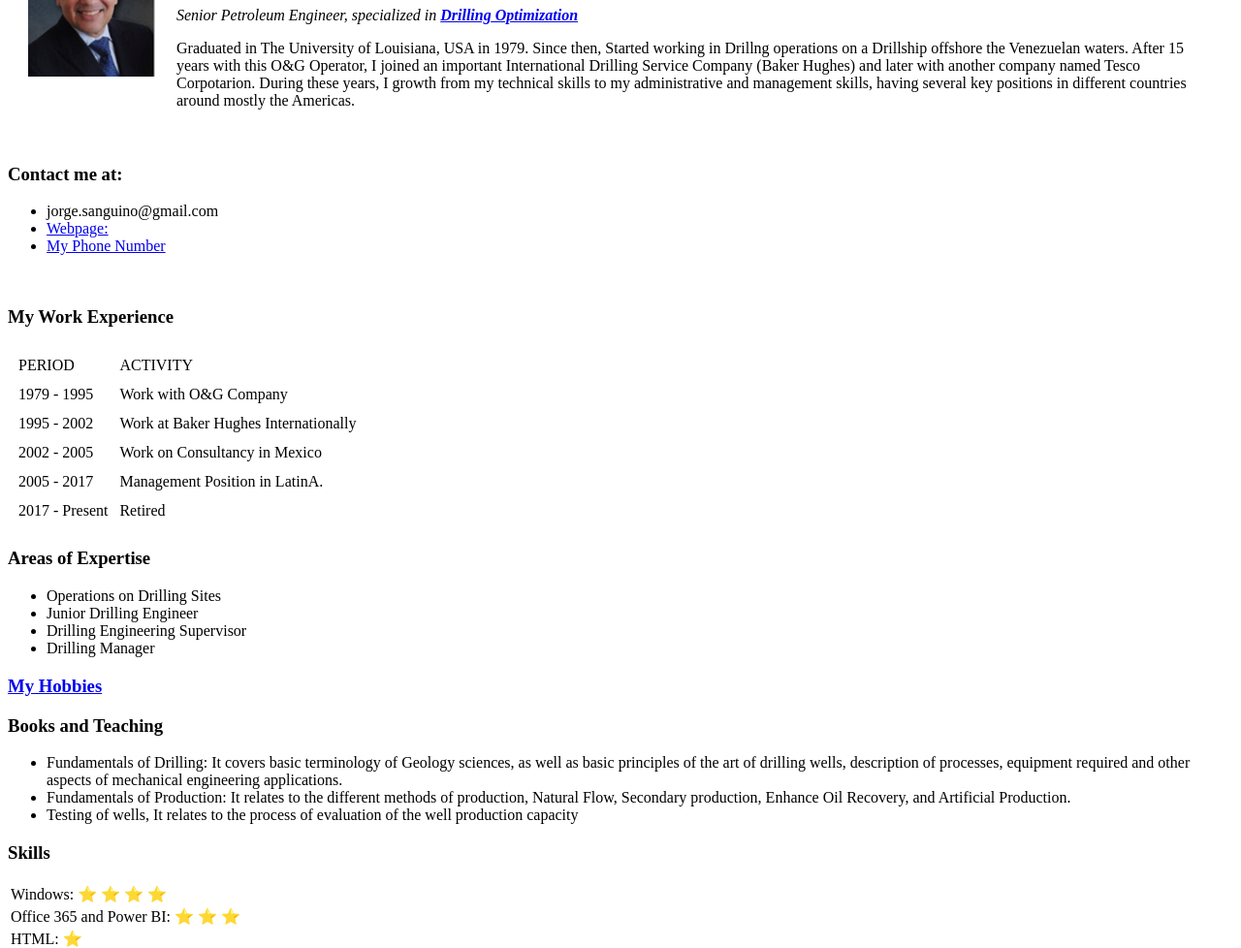
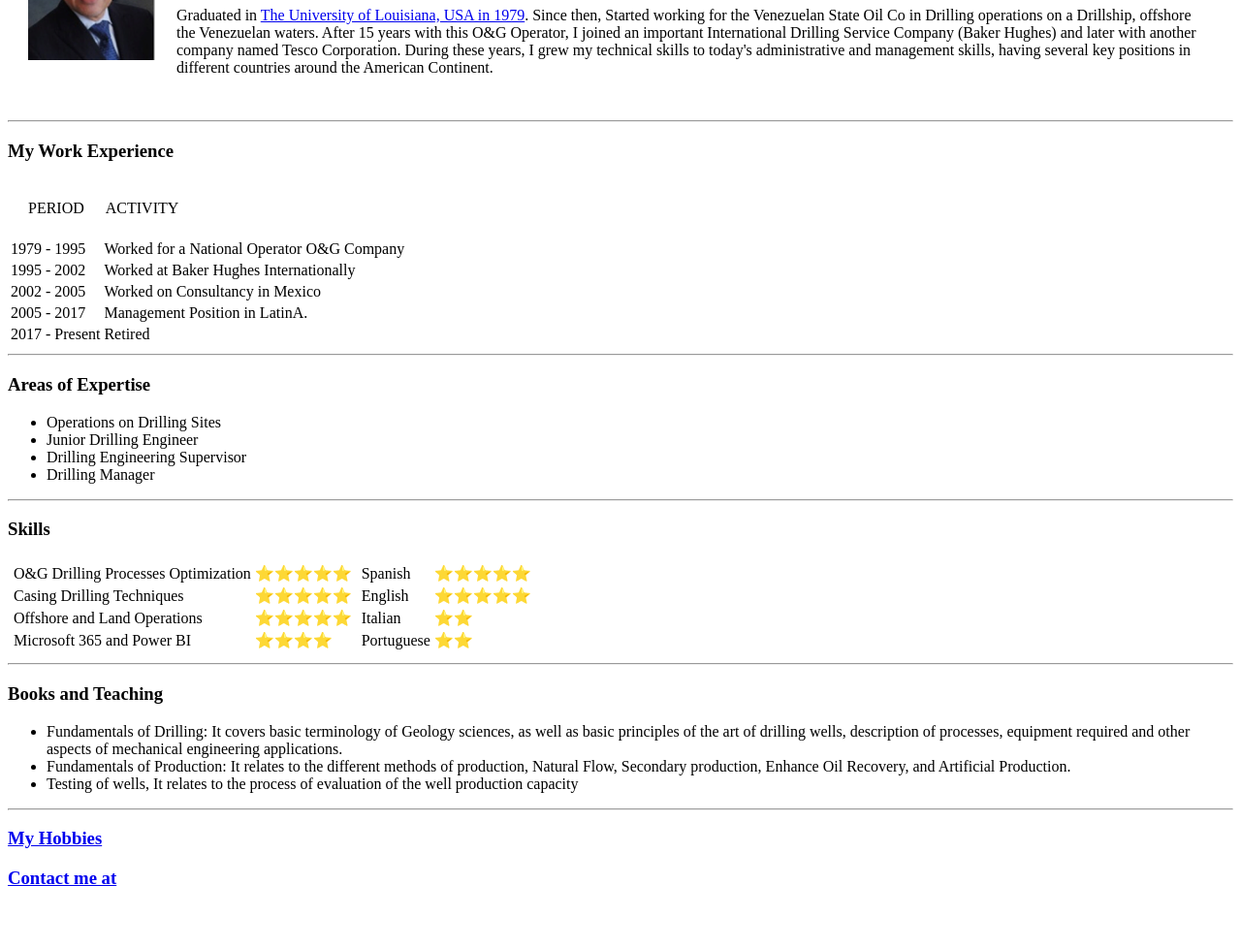
Before and after one commit to sanguinj/CV, a plain HTML site: page index.html in a window 1280 px wide. Shown: the part 136-1114 px from the top of the page at 97% size. After the commit the page ends 1072 px from the top, so only its background shows below. Drawn offline with Linux system fonts and the light colour scheme.

Commit message:
Updated 3 files, Contact. Hobbies and Index. All w- the html extension

```diff
--- a/index.html
+++ b/index.html
@@ -1,53 +1,50 @@
 <!DOCTYPE html>
-<html>
+<html lang="en">
 <head>
   <meta charset="UTF-8">
-   <title>🏆Jorge's Personal Site</title>
-
+  <meta http-equiv="X-UA-Compatible" content="IE=edge">
+  <meta name="viewport" content="width=device-width, initial-scale=1.0">
+  <title>♚My First Webpage♚</title>
 </head>
-
 <body>
   <table cellspacing="20">
     <tr>
-        <td> <img src="Images/Jorge Sanguino.png" alt="Jorge working hard"></td>
+      <td><img src="Images/Jorge Sanguino.png" alt="Jorge's picture"></td>
+      <td><h1>Jorge Enrique Sanguino</h1>
+        <p><em><Strong>Consultant Manager</Strong>, Senior Petroleum Engineer</em></p>
+        <p>Graduated in <a href="https://petroleum.louisiana.edu/">The University of Louisiana, USA in 1979</a>. Since then, Started working for the Venezuelan State Oil Co in Drilling operations on a Drillship, offshore the Venezuelan waters. After 15 years with this O&G Operator, I joined an important International Drilling Service Company (Baker Hughes) and later with another company named Tesco Corporation. During these years, I grew my  technical skills to today's administrative and management skills, having several key positions in different countries around the American Continent.</p>
+      </td>
 
-        <td> <p>><h1>Jorge Enrique Sanguino</h1></p>
-          <p><em>Senior Petroleum Engineer, specialized in <strong><a href="https://drilling-engineering.com">Drilling Optimization</a> </strong></em></p>
-          <p>Graduated in The University of Louisiana, USA in 1979. Since then, Started working in Drillng operations on a Drillship offshore the Venezuelan waters. After 15 years with this O&G Operator, I joined an important International Drilling Service Company (Baker Hughes) and later with another company named Tesco Corpotarion. During these years, I growth from my technical skills to my administrative and management skills, having several key positions in different countries around mostly the Americas.</p></td>
     </tr>
+
   </table>
 
-      <p><h3>Contact me at:</h3></p>
-      <ul> <li>jorge.sanguino@gmail.com</li>
-           <li><a href="https://bardasz.com" target="_blank">Webpage:</a></li>
-           <li><a href="Tel:+52 984 239 7420">My Phone Number</a></li>
 
-      </ul>
-      <br>
+  <hr>
   <h3>My Work Experience</h3>
 
-      <table cellspacing="10">
+      <table cellspacing="20">
         <thead>
           <tr>
             <td>PERIOD</td>
             <td>ACTIVITY</td>
           </tr>
         </thead>
-        <tbody>
+        <table>
           <tr>
             <td>1979 - 1995</td>
-            <td>Work with O&G Company</td>
+            <td>Worked for a National Operator O&G Company</td>
           </tr>
 
           <tr>
             <td>1995 - 2002</td>
-            <td>Work at Baker Hughes Internationally</td>
+            <td>Worked at Baker Hughes Internationally</td>
 
           </tr>
 
           <tr>
             <td>2002 - 2005</td>
-            <td>Work on Consultancy in Mexico</td>
+            <td>Worked on Consultancy in Mexico</td>
 
           </tr>
 
@@ -63,9 +60,9 @@
             <td>Retired</td>
 
           </tr>
-        </tbody>
+
         </table>
-
+        <hr>
         <h3>Areas of Expertise</h3>
         <ul>
           <li>Operations on Drilling Sites</li>
@@ -74,8 +71,70 @@
           <li>Drilling Manager</li>
 
          </ul>
+        <hr>
 
-       <h3><a href="My Hobbies.html">My Hobbies</a></h3>
+        <h3>Skills</h3>
+
+        <table>
+          <tr>
+            <td>
+
+            <table>
+               <tr>
+                <td>O&G Drilling Processes Optimization</td>
+                <td>⭐⭐⭐⭐⭐</td>
+               </tr>
+
+               <tr>
+                <td>Casing Drilling Techniques</td>
+                <td>⭐⭐⭐⭐⭐</td>
+               </tr>
+
+               <tr>
+                <td>Offshore and Land Operations</td>
+                <td>⭐⭐⭐⭐⭐</td>
+              </tr>
+
+              <tr>
+                <td>Microsoft 365 and Power BI</td>
+                <td>⭐⭐⭐⭐</td>
+              </tr>
+
+             </table>
+            </td>
+
+            <td>
+
+            <table>
+
+              <tr>
+                <td>Spanish</td>
+                <td>⭐⭐⭐⭐⭐</td>
+              </tr>
+
+              <tr>
+                <td>English</td>
+                <td>⭐⭐⭐⭐⭐</td>
+              </tr>
+
+              <tr>
+                <td>Italian</td>
+                <td>⭐⭐</td>
+              </tr>
+
+              <tr>
+                <td>Portuguese</td>
+                <td>⭐⭐</td>
+              </tr>
+
+            </table>
+
+          </td>
+
+          </table>
+
+           <hr>
+
         <h3>Books and Teaching</h3>
         <ul>
           <li>Fundamentals of Drilling: It covers basic terminology of Geology sciences, as well as basic principles of the art of drilling wells, description of processes, equipment required and other aspects of mechanical engineering applications.</li>
@@ -85,23 +144,10 @@
           <li>Testing of wells, It relates to the process of evaluation of the well production capacity</li>
 
         </ul>
-
-      <p><h3>Skills</h3></p>
-    <table>
-      <tr>
-        <td>Windows: &#11088 &#11088 &#11088 &#11088 </td>
-      </tr>
-      <tr>
-        <td>Office 365 and Power BI:  &#11088 &#11088 &#11088</td>
-      </tr>
-      <tr>
-        <td>HTML: &#11088 </td>
-      </tr>
+        <hr>
+        <a href="Hobbies.html" target="_blank"><h3>My Hobbies</h3></a>
+        <a href="Contacts.html" target="_blank"><h3>Contact me at</h3></a>
 
 
-    </table>
 </body>
-
-
-
 </html>
```
Also changed, not shown: Contacts.html (added, +25 -0 lines), Hobbies.html (added, +27 -0 lines). Lines whose indentation alone changed are shown as unchanged.
